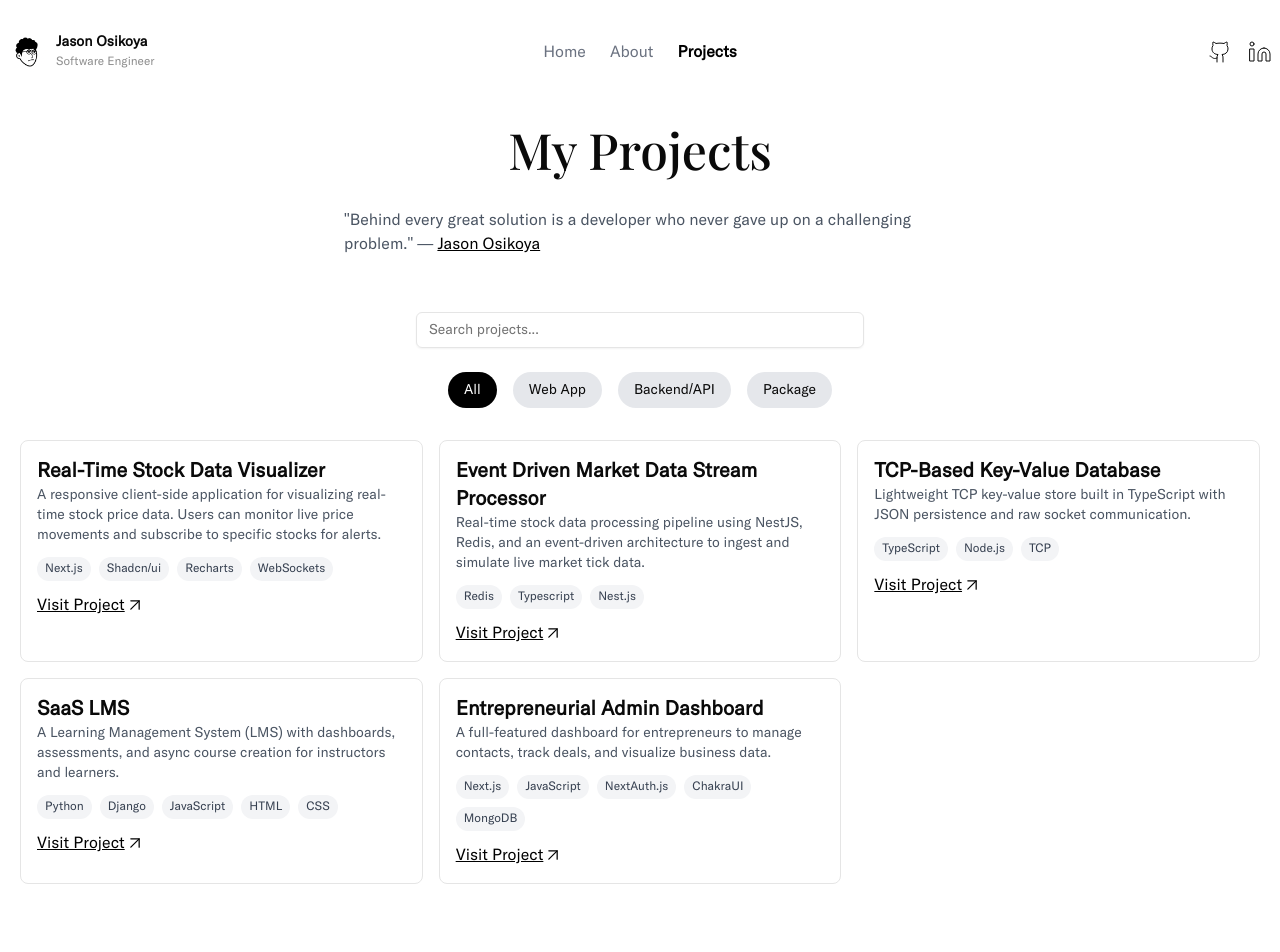
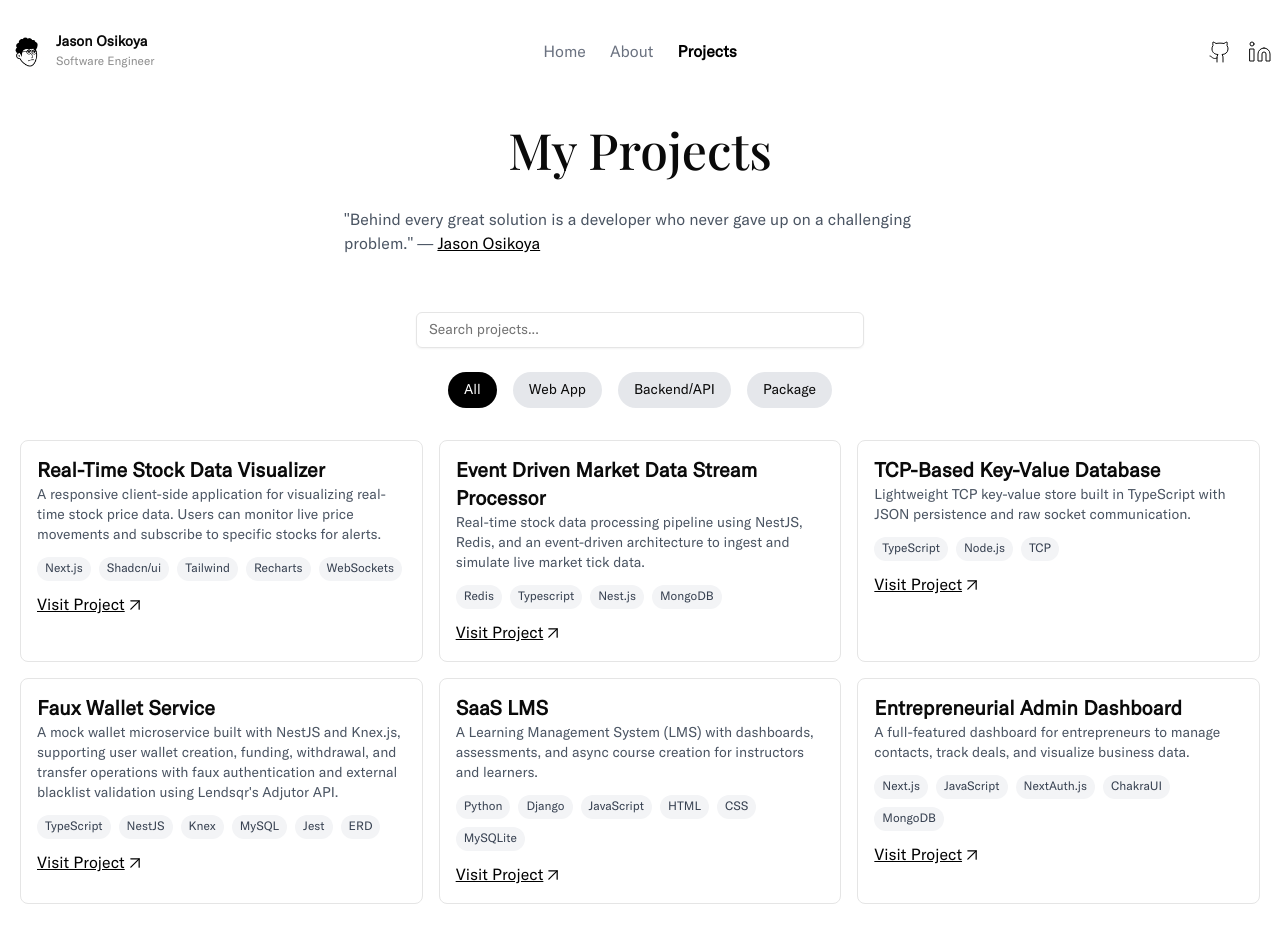
Before and after one commit to jasonnawa/osikoya-jason-portfolio, a Next.js app: page /projects in a window 1280 px wide. Shown: the top 952 px of the page. Built offline with nearby package versions, Linux system fonts and the light colour scheme.

Commit message:
~feat: update projects

```diff
--- a/app/page.tsx
+++ b/app/page.tsx
@@ -53,6 +53,9 @@ const Home = () => {
               <ColoredLink href="https://www.npmjs.com/package/tcp-kvdb">
                 TCP-KVDB
               </ColoredLink>
+              <ColoredLink href="https://github.com/jasonnawa/demo-credit-wallet-service">
+                Faux Wallet Service
+              </ColoredLink>
               <ColoredLink href="https://github.com/jasonnawa/electronLMS">
                 Electron LMS
               </ColoredLink>
--- a/app/projects/page.tsx
+++ b/app/projects/page.tsx
@@ -20,9 +20,9 @@ const Projects = () => {
   const projects = [
     {
       name: 'Real-Time Stock Data Visualizer',
-      tag:'Web App',
+      tag: 'Web App',
       description: 'A responsive client-side application for visualizing real-time stock price data. Users can monitor live price movements and subscribe to specific stocks for alerts.',
-      languages: ['Next.js', 'Shadcn/ui', 'Recharts', 'WebSockets'],
+      languages: ['Next.js', 'Shadcn/ui', 'Tailwind', 'Recharts', 'WebSockets'],
       url: 'https://market-data-stream-client.vercel.app'
     },
     {
@@ -30,7 +30,7 @@ const Projects = () => {
       tag: "Backend/API",
       description:
         "Real-time stock data processing pipeline using NestJS, Redis, and an event-driven architecture to ingest and simulate live market tick data.",
-      languages: ["Redis", "Typescript", "Nest.js"],
+      languages: ["Redis", "Typescript", "Nest.js", "MongoDB"],
       url: "https://github.com/jasonnawa/Event-Driven-Market-Data-Stream-Processor",
     },
     {
@@ -42,12 +42,19 @@ const Projects = () => {
       url: "https://www.npmjs.com/package/tcp-kvdb",
     },
     {
+      "name": "Faux Wallet Service",
+      "tag": "Backend/API",
+      "description": "A mock wallet microservice built with NestJS and Knex.js, supporting user wallet creation, funding, withdrawal, and transfer operations with faux authentication and external blacklist validation using Lendsqr's Adjutor API.",
+      "languages": ["TypeScript", "NestJS", "Knex", "MySQL","Jest", "ERD"],
+      "url": "https://github.com/jasonnawa/faux-wallet-service"
+    },
+    {
       name: "SaaS LMS",
       tag: "Web App",
       description:
         "A Learning Management System (LMS) with dashboards, assessments, and async course creation for instructors and learners.",
-      languages: ["Python", "Django", "JavaScript", "HTML", "CSS"],
-      url: "https://jasonosikoya.pythonanywhere.com",
+      languages: ["Python", "Django", "JavaScript", "HTML", "CSS", "MySQLite"],
+      url: "https://github.com/jasonnawa/electronLMS",
     },
     {
       name: "Entrepreneurial Admin Dashboard",
```
